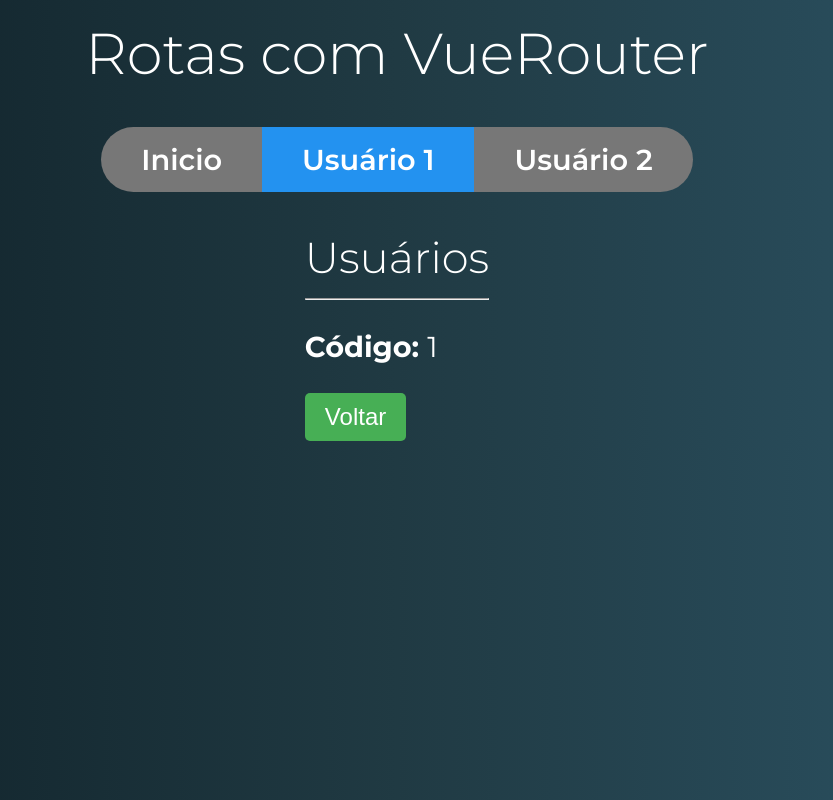
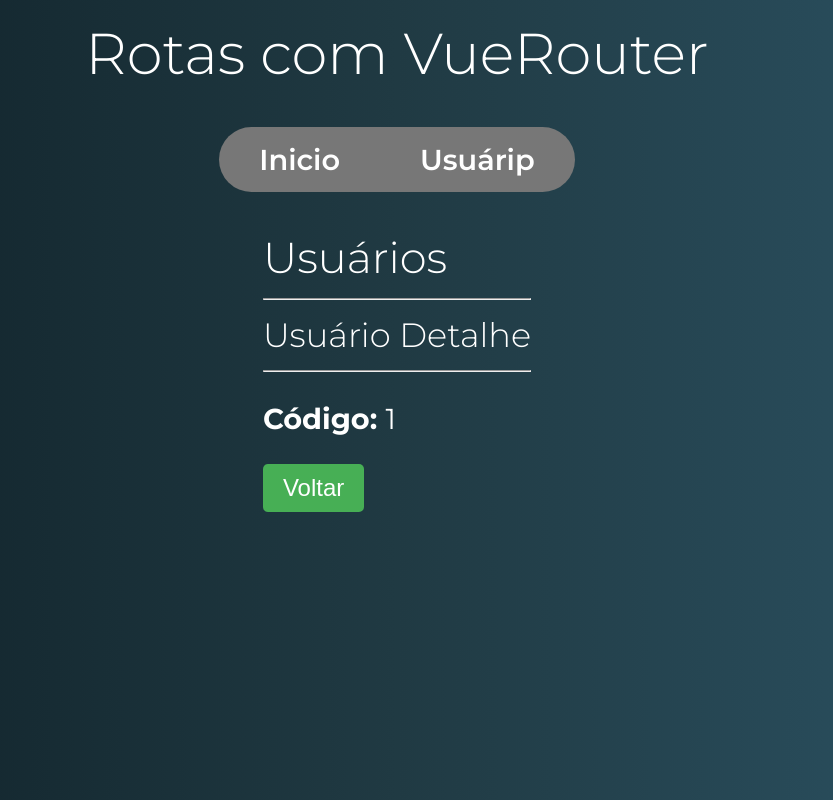
Before and after one commit to hugopedro/Vue, a Vue app in the folder rotas-exercicios/: page /usuario/1 in a window 1280 px wide. Shown: the whole page, without its empty margins (243-1076 px from the left). Built offline with nearby package versions, Linux system fonts and the light colour scheme.

Commit message:
256 Configurando rotas filhas (Rotas Aninhadas) pt1)

```diff
--- a/rotas-exercicios/src/components/template/Menu.vue
+++ b/rotas-exercicios/src/components/template/Menu.vue
@@ -2,8 +2,7 @@
   <nav class="menu">
       <ul>
          <router-link to="/" tag="li" active-class="active" exact><a>Inicio</a></router-link>
-         <router-link to="/usuario/1" tag="li" active-class="active" exact><a>Usuário 1</a></router-link> <!--equivale ao codigo comentado abaixo, é a melhor prática -->
-         <router-link to="/usuario/2" tag="li" active-class="active" exact><a>Usuário 2</a></router-link> <!--equivale ao codigo comentado abaixo, é a melhor prática -->
+         <router-link to="/usuario" tag="li" active-class="active" exact><a>Usuárip</a></router-link> <!--equivale ao codigo comentado abaixo, é a melhor prática -->
       </ul> <!--o active-class="active" exact funciona pra ao clicar na guia só a guia clicada ficar ativa usando o estilo, entao é importante -->
       <!-- <ul>
           <li>
--- a/rotas-exercicios/src/components/usuario/Usuario.vue
+++ b/rotas-exercicios/src/components/usuario/Usuario.vue
@@ -2,25 +2,13 @@
   <div class="usuario">
       <h2>Usuários</h2>
       <hr>
-      <p><strong>Código: </strong> {{ id }}</p>
+      <router-view />
     <button sucesso @click="irParaInicio">Voltar</button>
   </div>
 </template>
 
 <script>
 export default {
-    props: ['id'],
-
-    // data() { //método ultrapassado de passar parâmetro
-    //     return {
-    //         id: this.$route.params.id
-    //     }
-    // },
-    // watch: { // serve para nao bugar ao trocar de id
-    //     $route(to, from) {
-    //         this.id = to.params.id
-    //     }
-    // },
     methods: {
         irParaInicio() {
             // this.$router.push('/')
--- /dev/null
+++ b/rotas-exercicios/src/components/usuario/UsuarioDetalhe.vue
@@ -0,0 +1,28 @@
+<template>
+  <div class="usuario-detalhe">
+      <h3>Usuário Detalhe</h3>
+      <hr>
+      <p><strong>Código: </strong> {{ id }}</p>
+  </div>
+</template>
+
+<script>
+export default {
+    props: ['id'],
+
+    // data() { //método ultrapassado de passar parâmetro
+    //     return {
+    //         id: this.$route.params.id
+    //     }
+    // },
+    // watch: { // serve para nao bugar ao trocar de id
+    //     $route(to, from) {
+    //         this.id = to.params.id
+    //     }
+    // },
+}
+</script>
+
+<style>
+
+</style>
--- /dev/null
+++ b/rotas-exercicios/src/components/usuario/UsuarioEditar.vue
@@ -0,0 +1,15 @@
+<template>
+  <div class="usuario-detalhe">
+    <h3>Usuário Editar</h3>
+  </div>
+</template>
+
+<script>
+export default {
+
+}
+</script>
+
+<style>
+
+</style>
--- /dev/null
+++ b/rotas-exercicios/src/components/usuario/UsuarioLista.vue
@@ -0,0 +1,20 @@
+<template>
+  <div class="usuario-lista">
+      <h3>Lista de Usuários</h3>
+      <ul class="lista">
+          <li class="item-lista">Usuário 1</li>
+          <li class="item-lista">Usuário 2</li>
+          <li class="item-lista">Usuário 3</li>
+      </ul>
+  </div>
+</template>
+
+<script>
+export default {
+
+}
+</script>
+
+<style>
+
+</style>
--- a/rotas-exercicios/src/router.js
+++ b/rotas-exercicios/src/router.js
@@ -2,6 +2,9 @@ import Vue from 'vue'
 import Router from 'vue-router'
 import Inicio from './components/Inicio'
 import Usuario from './components/usuario/Usuario'
+import UsuarioLista from './components/usuario/UsuarioLista'
+import UsuarioDetalhe from './components/usuario/UsuarioDetalhe'
+import UsuarioEditar from './components/usuario/UsuarioEditar'
 
 Vue.use(Router) // atenção aqui pois é com letra maiuscula
 
@@ -11,8 +14,13 @@ export default new Router({
         path: '/',
         component: Inicio
     }, {
-        path: '/usuario/:id', //Significa que a rota nao é só usuário, agora é usuário/ algum numero
+        path: '/usuario/', //Significa que a rota nao é só usuário, agora é usuário/ algum numero
         component: Usuario,
-        props: true //significa que todos oa parametros da rota serão passado como propiedade do componente
+        props: true, //significa que todos oa parametros da rota serão passado como propiedade do componente
+        children: [
+            { path: '', component: UsuarioLista},
+            { path: ':id', component: UsuarioDetalhe, props: true},
+            { path: ':id/editar', component: UsuarioEditar, props: true},
+        ]
     }]
 })
```
